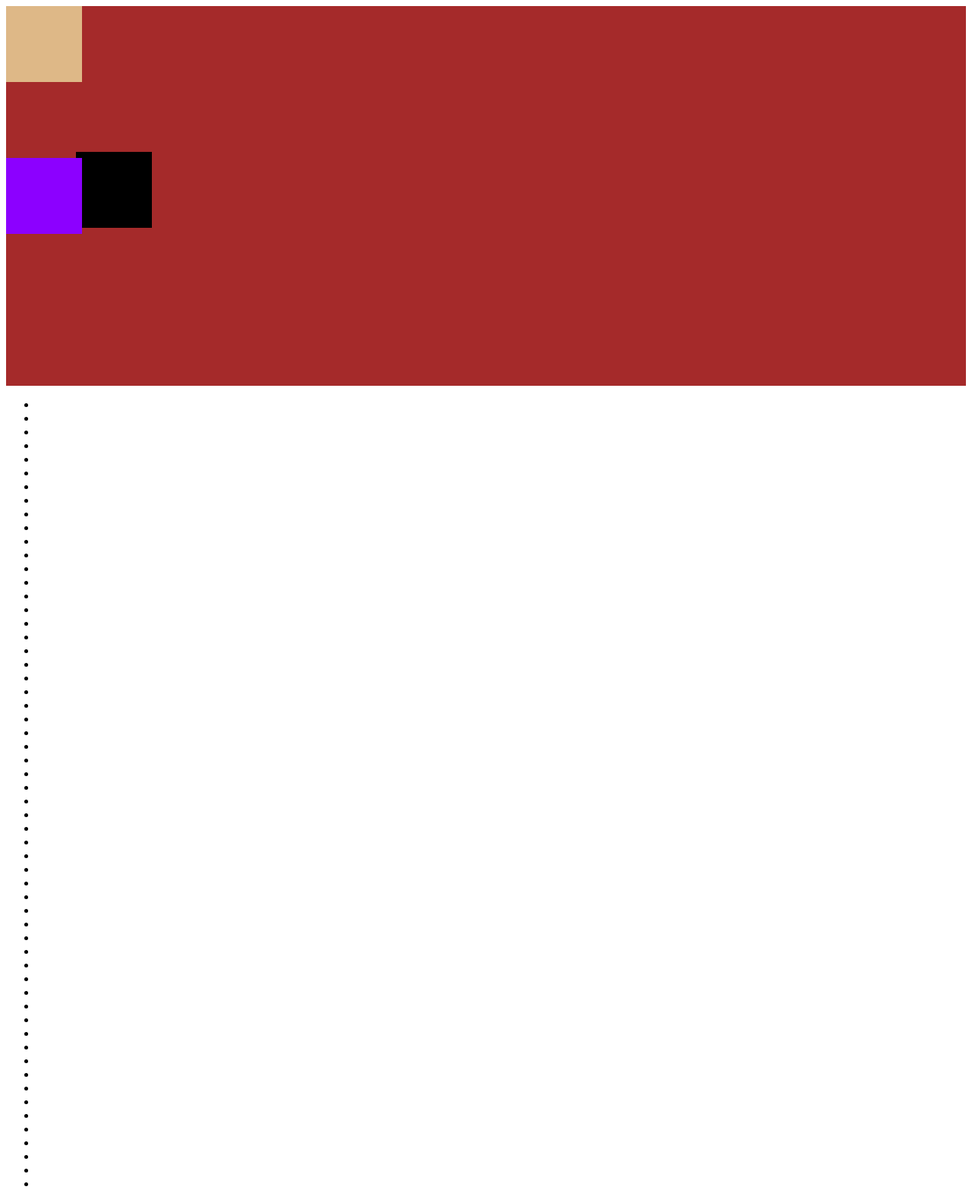
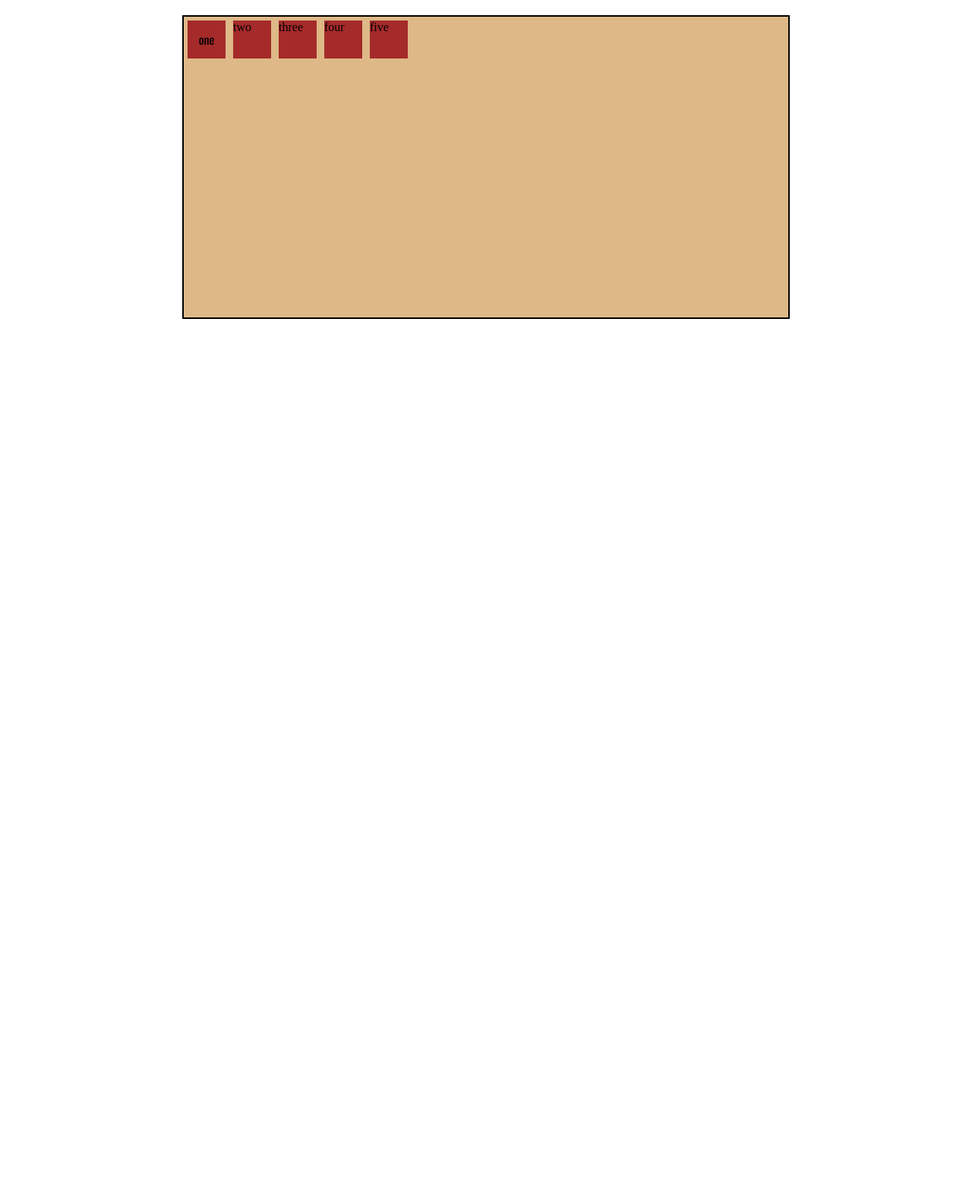
Before and after one commit to jacktoneowidi/lesson_6, a plain HTML site: page index.html in a window 1280 px wide. Shown: the top 1571 px of the page at 76% size. After the commit the page ends 800 px from the top, so only its background shows below. Drawn offline with nearby package versions, Linux system fonts and the light colour scheme; a web font is replaced by a local one.

Commit message:
html css flexbox

```diff
--- a/index.css
+++ b/index.css
@@ -1,30 +1,53 @@
-.container{
-    width: 100%;
-    height: 500px;
-    background-color: brown;
+@import url('https://fonts.googleapis.com/css2?family=Bebas+Neue&family=Lora:ital,wght@0,400..700;1,400..700&family=Mr+Dafoe&family=Oswald:wght@200..700&family=Pompiere&display=swap');
+
+*{
+    box-sizing: border-box;
+    padding: 0;
+    margin: 0;
 
 }
-.div-1{
+.container{
     background-color: burlywood;
-    width: 100px;
-    height: 100px;
+    border:  2px solid;
+    width: 800px;
+    height: 400px;
+    margin: 20px auto;
+    display: flex;
+}
+.child-1{
+    width: 50px;
+    height: 50px;
+    background-color: brown;
+    align-items: center;
+    justify-content: center;
+    margin: 5px;
+    display:flex ;
+    font-family: "Oswald", sans-serif;
 
 }
-.div-2{
-    background-color: rgb(0, 0, 0);
-    width: 100px;
-    height: 100px;
-    position: absolute;
-    left: 100px;
-    position: sticky;
-    top: 200px;
-}
-.div-3{
-    background-color: rgb(140, 0, 255);
-    width: 100px;
-    height: 100px;
-    position: sticky;
-    top: 100px;
-
+.child-2{
+    width: 50px;
+    height: 50px;
+    background-color:brown ;
+    margin: 5px;
 
 }
+.child-3{
+    width: 50px;
+    height: 50px;
+    background-color: brown;
+    margin: 5px;
+
+}
+.child-4{
+    width: 50px;
+    height: 50px;
+    background-color: brown;
+    margin: 5px;
+}
+.child-5{
+    width: 50px;
+    height: 50px;
+    background-color: brown;
+    margin: 5px;
+}
--- a/index.html
+++ b/index.html
@@ -8,82 +8,13 @@
     <title>html practice</title>
 </head>
 <body>
-    <div class="container">
-        <div class="div-1"></div>
-        <div class="div-2"></div>
-        <div class="div-3"></div>
-    </div>
-    <ul>
-        <li></li>
-        <li></li>
-        <li></li>
-        <li></li>
-        <li></li>
-        <li></li>
-        <li></li>
-        <li></li>
-        <li></li>
-        <li></li>
-        <li></li>
-        <li></li>
-        <li></li>
-        <li></li>
-        <li></li>
-        <li></li>
-        <li></li>
-        <li></li>
-        <li></li>
-        <li></li>
-        <li></li>
-        <li></li>
-        <li></li>
-        <li></li>
-        <li></li>
-        <li></li>
-        <li></li>
-        <li></li>
-        <li></li>
-        <li></li>
-        <li></li>
-        <li></li>
-        <li></li>
-        <li></li>
-        <li></li>
-        <li></li>
-        <li></li>
-        <li></li>
-        <li></li>
-        <li></li>
-        <li></li>
-        <li></li>
-        <li></li>
-        <li></li>
-        <li></li>
-        <li></li>
-        <li></li>
-        <li></li>
-        <li></li>
-        <li></li>
-        <li></li>
-        <li></li>
-        <li></li>
-        <li></li>
-        <li></li>
-        <li></li>
-        <li></li>
-        <li></li>
-        <li></li>
-        <li></li>
-        <li></li>
-        <li></li>
-        <li></li>
-        <li></li>
-        <li></li>
-        <li></li>
-        <li></li>
-        <li></li>
-        <li></li>
-        <li></li>
-    </ul>
+
+       <div class="container">
+            <div class="child-1">one</div>
+            <div class="child-2">two</div>
+            <div class="child-3">three</div>
+            <div class="child-4">four</div>
+            <div class="child-4">five</div>
+       </div>
 </body>
 </html>
```
